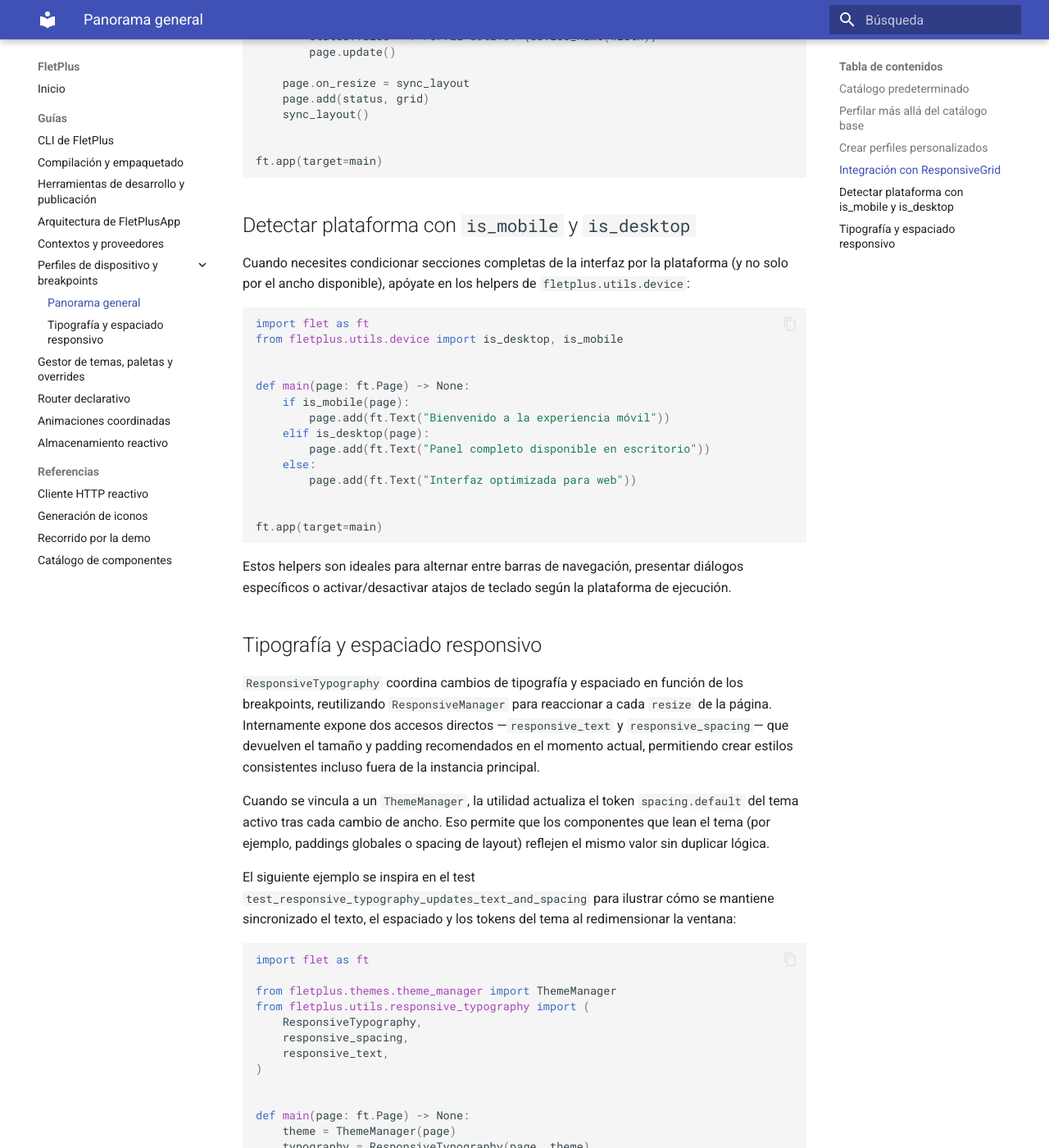
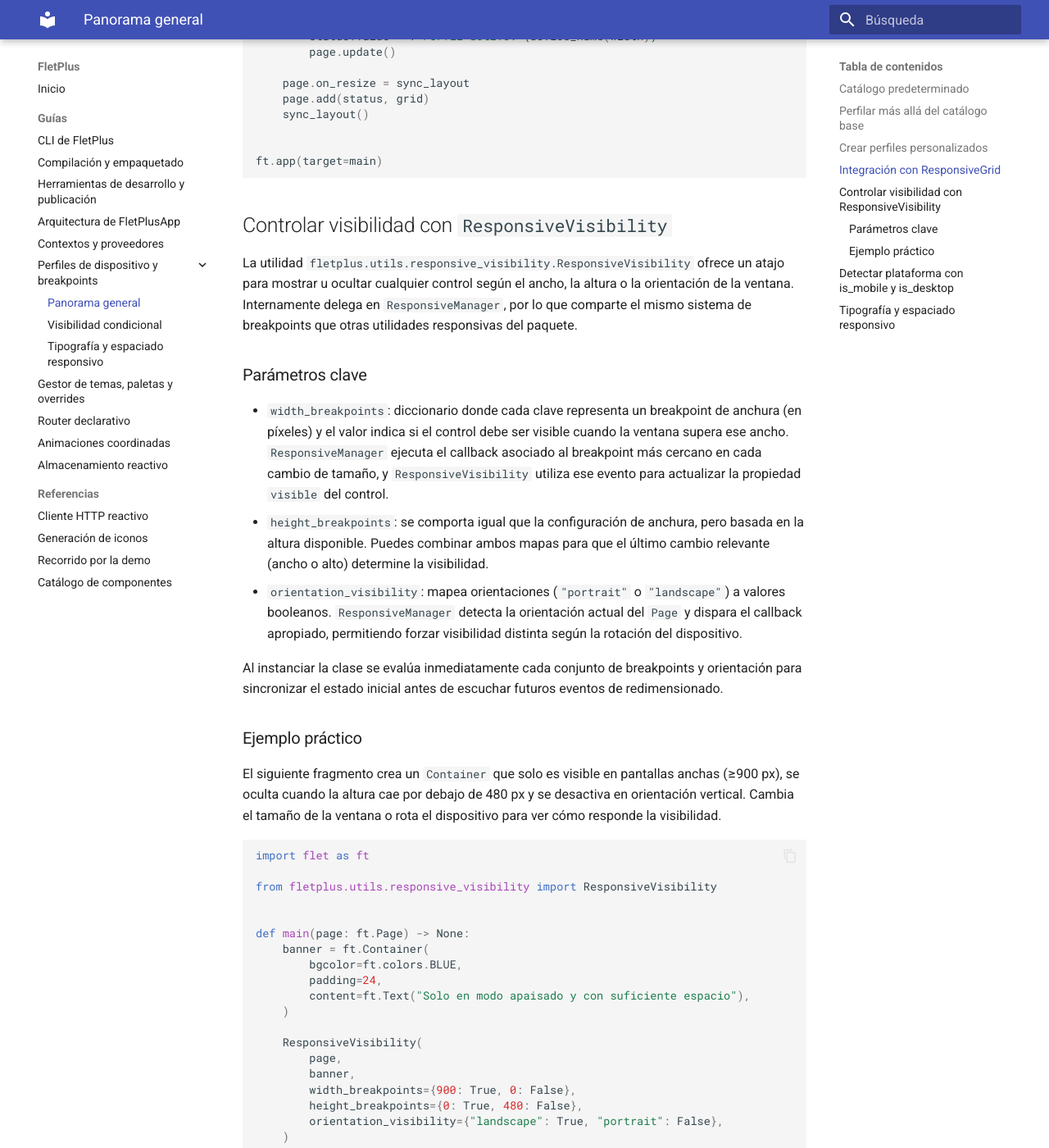
Before and after one commit to Alphonsus411/FletPlus, an MkDocs documentation site: the page built from docs/responsive.md, in a window 1280 px wide and 1400 px high, scrolled down 2511 px. Shown: the whole window at 82% size. Built offline with MkDocs 1.6.1 and Material for MkDocs 9.7.7, drawn with Linux system fonts in a browser that asks for light colours; some of the changed text lies outside the part shown.

Commit message:
Documentar ResponsiveVisibility

````diff
--- a/docs/responsive.md
+++ b/docs/responsive.md
@@ -122,6 +122,74 @@
 ft.app(target=main)
 ```
 
+## Controlar visibilidad con `ResponsiveVisibility`
+
+La utilidad `fletplus.utils.responsive_visibility.ResponsiveVisibility` ofrece
+un atajo para mostrar u ocultar cualquier control según el ancho, la altura o la
+orientación de la ventana. Internamente delega en `ResponsiveManager`, por lo
+que comparte el mismo sistema de breakpoints que otras utilidades responsivas
+del paquete.
+
+### Parámetros clave
+
+- `width_breakpoints`: diccionario donde cada clave representa un breakpoint de
+  anchura (en píxeles) y el valor indica si el control debe ser visible cuando
+  la ventana supera ese ancho. `ResponsiveManager` ejecuta el callback asociado
+  al breakpoint más cercano en cada cambio de tamaño, y `ResponsiveVisibility`
+  utiliza ese evento para actualizar la propiedad `visible` del control.
+- `height_breakpoints`: se comporta igual que la configuración de anchura, pero
+  basada en la altura disponible. Puedes combinar ambos mapas para que el
+  último cambio relevante (ancho o alto) determine la visibilidad.
+- `orientation_visibility`: mapea orientaciones (`"portrait"` o `"landscape"`)
+  a valores booleanos. `ResponsiveManager` detecta la orientación actual del
+  `Page` y dispara el callback apropiado, permitiendo forzar visibilidad distinta
+  según la rotación del dispositivo.
+
+Al instanciar la clase se evalúa inmediatamente cada conjunto de breakpoints y
+orientación para sincronizar el estado inicial antes de escuchar futuros
+eventos de redimensionado.
+
+### Ejemplo práctico
+
+El siguiente fragmento crea un `Container` que solo es visible en pantallas
+anchas (≥900 px), se oculta cuando la altura cae por debajo de 480 px y se
+desactiva en orientación vertical. Cambia el tamaño de la ventana o rota el
+dispositivo para ver cómo responde la visibilidad.
+
+```python
+import flet as ft
+
+from fletplus.utils.responsive_visibility import ResponsiveVisibility
+
+
+def main(page: ft.Page) -> None:
+    banner = ft.Container(
+        bgcolor=ft.colors.BLUE,
+        padding=24,
+        content=ft.Text("Solo en modo apaisado y con suficiente espacio"),
+    )
+
+    ResponsiveVisibility(
+        page,
+        banner,
+        width_breakpoints={900: True, 0: False},
+        height_breakpoints={0: True, 480: False},
+        orientation_visibility={"landscape": True, "portrait": False},
+    )
+
+    page.add(ft.Text("Redimensiona la ventana"), banner)
+
+
+ft.app(target=main)
+```
+
+`ResponsiveVisibility` combinará los eventos emitidos por `ResponsiveManager`
+para aplicar la visibilidad apropiada. Por ejemplo, si la ventana mide 960×600,
+la anchura activará el breakpoint `900` (visible) pero la altura activará el
+breakpoint `480` (oculto), por lo que el control permanecerá oculto hasta que
+ambas condiciones vuelvan a ser favorables y la orientación siga siendo
+"landscape".
+
 ## Detectar plataforma con `is_mobile` y `is_desktop`
 
 Cuando necesites condicionar secciones completas de la interfaz por la
--- a/mkdocs.yml
+++ b/mkdocs.yml
@@ -10,6 +10,7 @@
       - Contextos y proveedores: context.md
       - Perfiles de dispositivo y breakpoints:
           - Panorama general: responsive.md
+          - Visibilidad condicional: responsive.md#controlar-visibilidad-con-responsivevisibility
           - Tipografía y espaciado responsivo: responsive.md#tipografia-y-espaciado-responsivo
       - Gestor de temas, paletas y overrides: themes.md
       - Router declarativo: router.md
````
